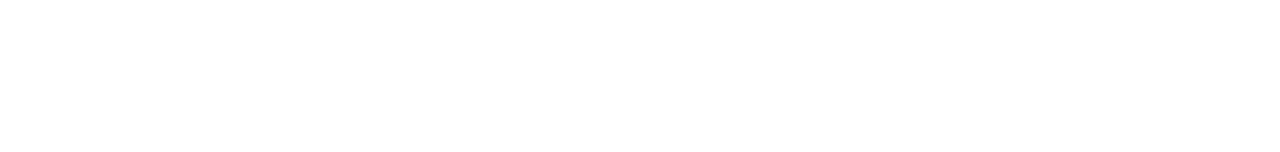
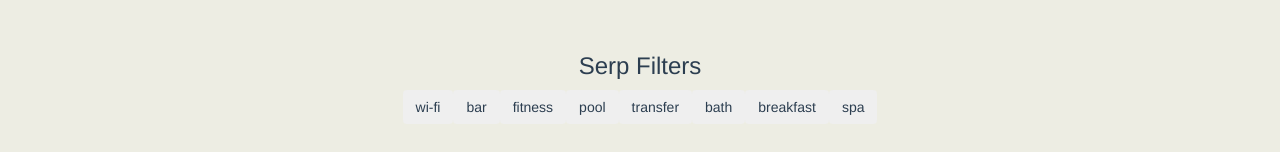
Before and after one commit to ShmidtAlex/Greatness-of-Vue-book, a Vue app: page /exercises2 in a window 1280 px wide. Shown: the part 672-824 px from the top of the page. Before the commit the page ends 800 px from the top, so only its background shows below. Built offline with nearby package versions, Linux system fonts and the light colour scheme.

Commit message:
customFilter renewed

```diff
--- a/src/components/CustomFilter.vue
+++ b/src/components/CustomFilter.vue
@@ -14,9 +14,28 @@
       <li v-for="(kid, kidIndex) in orderedKidsList" :key="kidIndex">Name: {{ kid.name }}Strength: {{ kid.strength }}Intelligence {{ kid.intelligence }}</li>
     </ul>
     <button class="btn btn-primary" type="button" @click="reverseOrder">reverse!</button>
+    <div class="container">
+      <h3>Serp Filters</h3>
+      <ul class="list-group inline">
+        <li v-for="(amenity, amenityIndex) in amenities" :key="amenityIndex" class="amenity_button">
+          <button class="btn">{{amenity.name}}</button></li>
+      </ul>
+      <div v-for="(hotel, hotelIndex) in hotels" :key="hotelIndex" class="hotel_item">
+        <div class="hotel_photo">{{ hotel.photo }}</div>
+        <div class="hotel_info">
+          <div class="hotel_name">{{ hotel.name }}</div>
+          <div class="hotel_address">{{ hotel.address }} </div>
+          <div class="hotel_amenities">
+            <ul class="list-group">
+             <li v-for="(amenity, amenityIndex) in hotel.amenities" :key="amenityIndex" class="amenity_item"></li>
+            </ul>
+          </div>
+          <div class="hotel_prices">{{hotel.price}}</div>
+        </div>
+      </div>
+
+    </div>
   </div>
-
-
 </template>
 <script>
   import Vue from "vue";
@@ -44,6 +63,63 @@
           { name: 'Kyle', strength: 40, intelligence: 80 },
           { name: 'Eric', strength: 45, intelligence: 100 },
           { name: 'Kenny', strength: 100, intelligence: 50 }
+        ],
+        hotels: [
+          { photo: "/some_address/some_photo.png", name: "Hotel Moscow Name", address: "Moscow, some street, 1",
+              amenities: [
+                { name: 'wi-fi'}, { name: 'bar'}, { name: 'pool'}, { name: 'transfer'},
+                { name: 'bath'}, { name: 'breakfast'}, { name: 'spa'}
+              ],
+            price: 3000
+           },
+           { photo: "/some_address/some_photo.png", name: "Hotel  St.Pitersberg Name", address: "sSt.Pitersberg, some street, 2",
+              amenities: [
+                { name: 'wi-fi'}, { name: 'bar'}, { name: 'fitness'}, { name: 'transfer'},
+                { name: 'bath'}, { name: 'breakfast'}, { name: 'spa'}
+              ],
+            price: 3000
+           },
+           { photo: "/some_address/some_photo.png", name: "Hotel Helsinki Name", address: "Helsinki, some street, 3",
+              amenities: [
+                { name: 'wi-fi'}, { name: 'bar'}, { name: 'fitness'}, { name: 'pool'},
+                { name: 'bath'}, { name: 'breakfast'}, { name: 'spa'}
+              ],
+            price: 3000
+           },
+           { photo: "/some_address/some_photo.png", name: "Hotel Barselona Name", address: "Barselona, some street, 4",
+              amenities: [
+                { name: 'wi-fi'}, { name: 'bar'}, { name: 'fitness'}, { name: 'pool'}, { name: 'transfer'},
+                { name: 'breakfast'}, { name: 'spa'}
+              ],
+            price: 3000
+           },
+           { photo: "/some_address/some_photo.png", name: "Hotel Berlin Name", address: "Berlin, some street, 5",
+              amenities: [
+                { name: 'wi-fi'}, { name: 'bar'}, { name: 'fitness'}, { name: 'pool'}, { name: 'transfer'},
+                { name: 'bath'}, { name: 'spa'}
+              ],
+            price: 3000
+           },
+           { photo: "/some_address/some_photo.png", name: "Hotel Lisbon Name", address: "Lisbon, some street, 6",
+              amenities: [
+                { name: 'wi-fi'}, { name: 'bar'}, { name: 'fitness'}, { name: 'pool'}, { name: 'transfer'},
+                { name: 'bath'}, { name: 'breakfast'}
+              ],
+            price: 3000
+           },
+        ],
+        amenities: [
+          { name: 'wi-fi'},
+          { name: 'bar'},
+          { name: 'fitness'},
+          { name: 'pool'},
+          { name: 'transfer'},
+          { name: 'bath'},
+          { name: 'breakfast'},
+          { name: 'spa'}
+        ],
+        hotels: [
+
         ]
       }
     },
@@ -88,4 +164,17 @@
   li {
     list-style-type: none;
   }
+  .container {
+    width: 100%;
+    height: 400px;
+    margin: 35px 0;
+  }
+  .inline {
+    display: flex;
+    flex-direction: row;
+    justify-content: space-around;
+    align-items: center;
+    width: 100%;
+    flex-wrap: wrap;
+  }
 </style>
```
